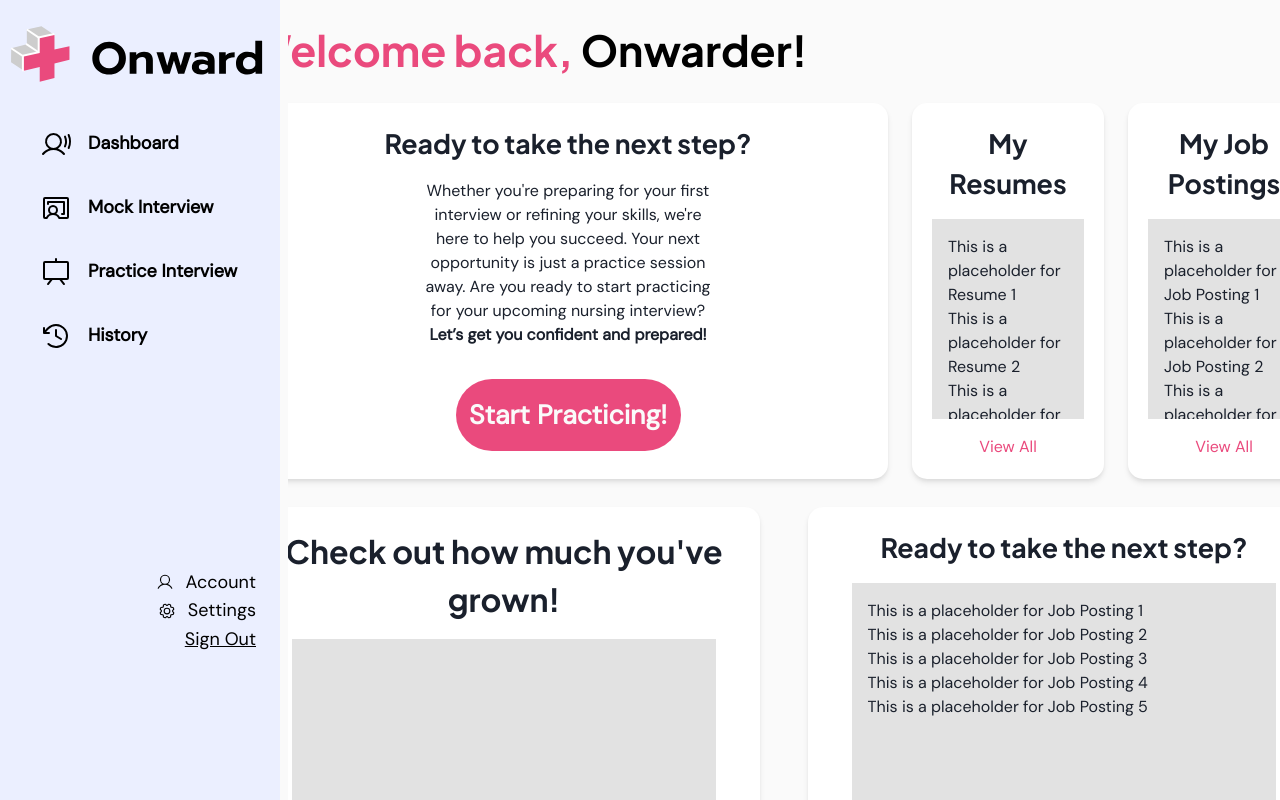
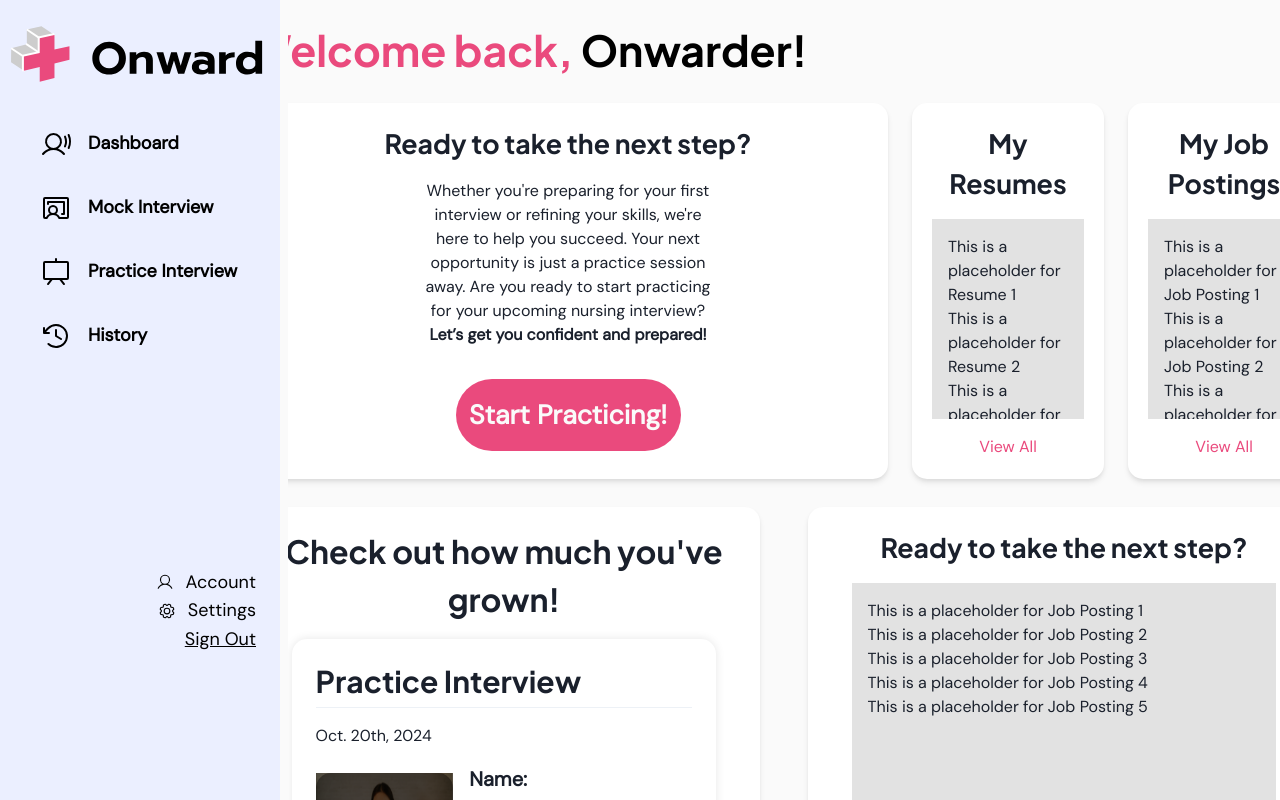
Before and after one commit to Aladdin3r/onward, a Next.js app: page / in a window 1280 px wide. Built offline with nearby package versions, Linux system fonts and the light colour scheme.

Commit message:
testing history container component

```diff
--- a/pages/index.js
+++ b/pages/index.js
@@ -2,8 +2,7 @@ import Head from "next/head";
 import styles from "@/styles/Home.module.css";
 import "@/styles/theme";
 import { Heading, Box, CardBody, Text, Stack, Card, Link, Flex } from "@chakra-ui/react";
-import TopNav from "@/styles/components/TopNav";
-import { SideNavBar } from "@/styles/components/SideNav";
+import HistoryContainer from "@/styles/components/HistoryContainer";
 import Footer from "@/styles/components/Footer";
 import Popup from "@/styles/components/Popup.js";
 import ViewAllPopup from "@/styles/components/ViewAllPopup"; // Import the new ViewAllPopup component
@@ -125,7 +124,7 @@ export default function Home() {
                       <Text fontFamily="heading" fontSize="md" fontWeight="bold" textAlign="center">
                         Check out how much you've grown!
                       </Text>
-                      <Box bg="brand.platinum" p={4} height="500px" width="90%" overflowY="auto"></Box>
+                      <HistoryContainer />
                     </Stack>
                   </CardBody>
                 </Card>
--- a/styles/components/HistoryContainer.js
+++ b/styles/components/HistoryContainer.js
@@ -1,4 +1,4 @@
-import { Flex, Box, Heading, Text } from "@chakra-ui/react";
+import { Flex, Box, Heading, Text, Divider } from "@chakra-ui/react";
 
 const HistoryContainer = () => {
     return (
```
